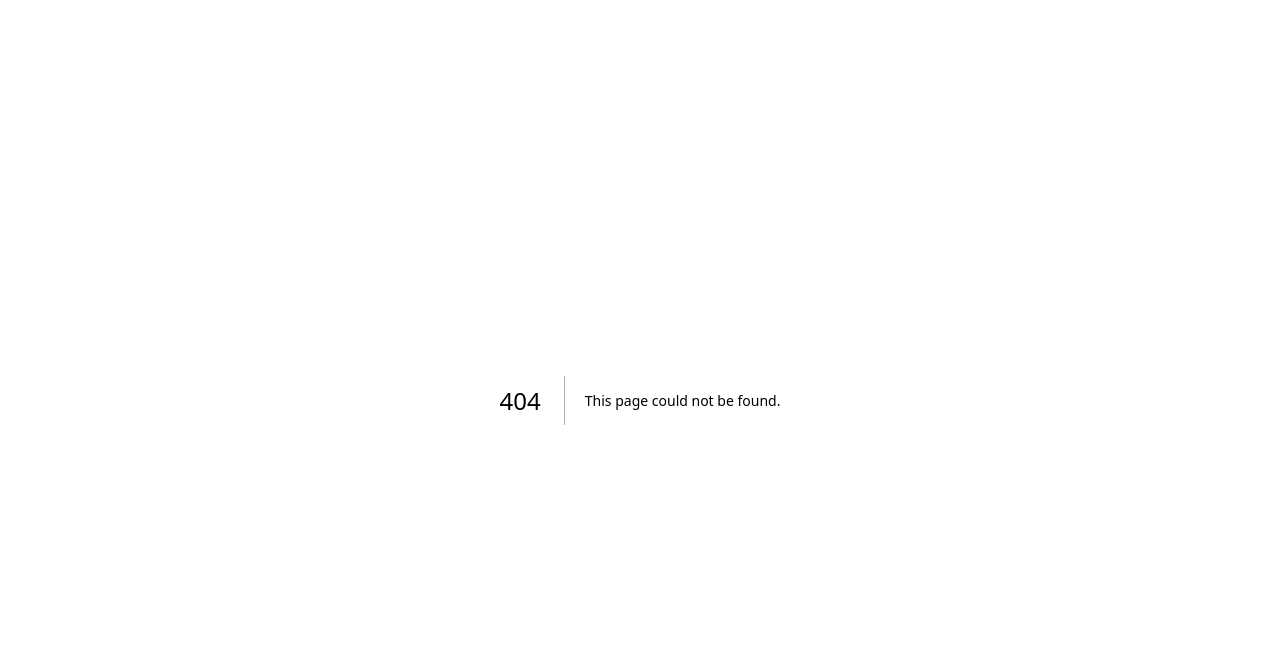
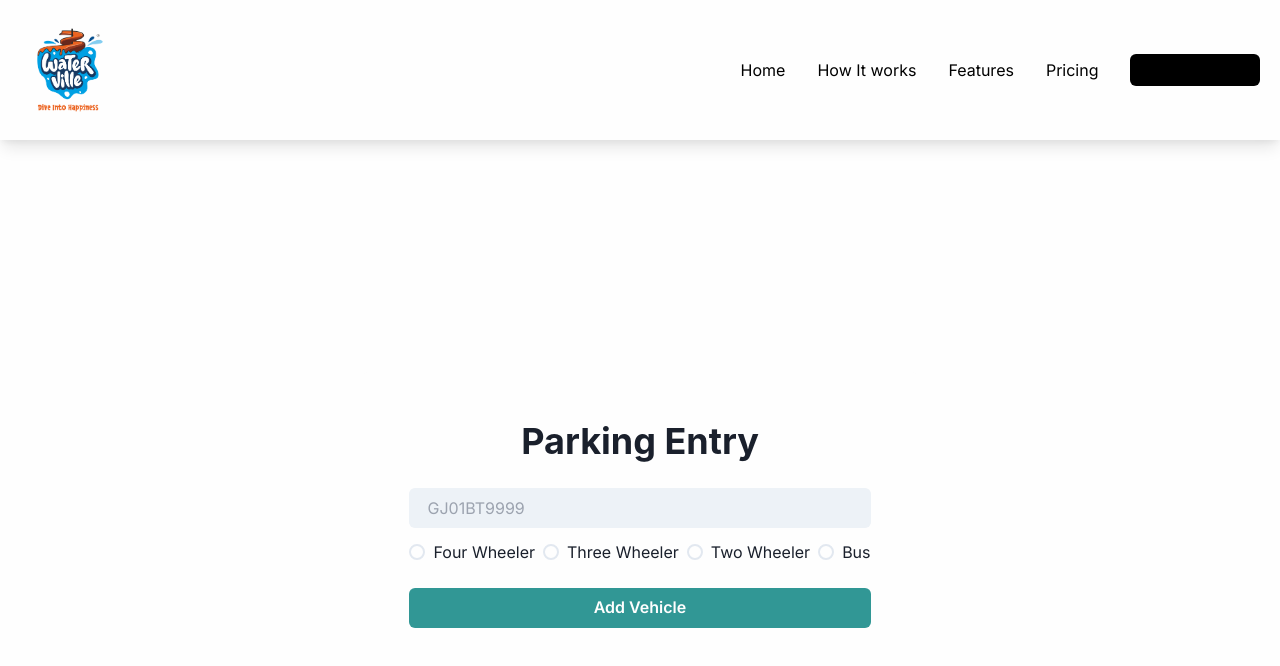
Before and after one commit to Akib-Vijapura/parcking-system, a Next.js app: page /client in a window 1280 px wide. Before the commit this address had no page. Shown: the top 666 px of the page. Built offline with nearby package versions, Linux system fonts and the light colour scheme.

Commit message:
Raw changes for client UI

```diff
--- /dev/null
+++ b/app/client/page.js
@@ -0,0 +1,114 @@
+"use client";
+
+import { useState } from "react";
+import {
+  Flex,
+  Heading,
+  Input,
+  Button,
+  useColorModeValue,
+  CircularProgress,
+  useToast,
+  InputGroup,
+  InputRightElement,
+  IconButton,
+} from "@chakra-ui/react";
+import { Radio, RadioGroup, Stack } from '@chakra-ui/react'
+import {useRouter} from "next/navigation";
+import { Image } from '@chakra-ui/react'
+import NavBar from "../components/clientNavBar";
+
+const Home = () => {
+  const router = useRouter();
+  const formBackground = useColorModeValue("gray.170", "gray.700");
+  const [email, setEmail] = useState("");
+  const [password, setPassword] = useState("");
+  const [isLoading, setIsLoading] = useState(false);
+  const [showPassword, setShowPassword] = useState(false);
+  const [value, setValue] = useState("");
+
+  const toast = useToast();
+  const handleSubmit = (event) => {
+    event.preventDefault();
+    setIsLoading(true);
+
+    // Simulating login validation
+    // Replace with your actual login logic
+    if (email === "admin@gmail.com" && password === "admin1234") {
+      toast({
+        title: "Login Successfull",
+        status: "success",
+        duration: 5000,
+        isClosable: true,
+        position: "bottom-right",
+      });
+      // Redirect to /admin after successful login
+      router.push("/admin");
+    } else {
+      toast({
+        title: "Invalid credentials",
+        description: "Please login with true credentials",
+        status: "error",
+        duration: 5000,
+        isClosable: true,
+        position: "bottom-right",
+      });
+    }
+
+    setIsLoading(false);
+  };
+
+
+  const handleTogglePassword = () => {
+    setShowPassword(!showPassword);
+  };
+
+  return (
+    <>
+    <NavBar />
+
+    <form onSubmit={handleSubmit}>
+      <Flex h="100vh" alignItems="center" justifyContent="center" bg={"whit"} flexDirection="column">
+        <Flex
+          flexDirection="column"
+          bg={"white"}
+          p={12}
+          borderRadius={8}
+          //boxShadow="lg"
+        >
+          <Heading mb={6} textAlign="center">
+            Parking Entry
+          </Heading>
+          <Input
+            placeholder="GJ01BT9999"
+            type="string"
+            variant="filled"
+            mb={3}
+            isRequired
+            onChange={(event) => setEmail(event.currentTarget.value)}
+          />
+          <InputGroup mb={6}>
+          <RadioGroup onChange={setValue} value={value}>
+      <Stack direction='row'>
+        <Radio value='1'>Four Wheeler</Radio>
+        <Radio value='2'>Three Wheeler</Radio>
+        <Radio value='3'>Two Wheeler</Radio>
+        <Radio value='4'>Bus</Radio>
+      </Stack>
+    </RadioGroup>
+          </InputGroup>
+          <Button type="submit" colorScheme="teal" mb={8} disabled={isLoading}>
+            {isLoading ? (
+              <CircularProgress isIndeterminate size="24px" color="teal" />
+            ) : (
+              "Add Vehicle"
+            )}
+          </Button>
+        </Flex>
+        </Flex>
+    </form>
+    </>
+  );
+};
+
+export default Home;
--- /dev/null
+++ b/app/components/clientNavBar.js
@@ -0,0 +1,118 @@
+import { useState } from "react";
+import { Link, Box, Flex, Text, Button, Stack, Image } from "@chakra-ui/react";
+
+const NavBar = (props) => {
+  const [isOpen, setIsOpen] = useState(false);
+
+  const toggle = () => setIsOpen(!isOpen);
+
+  return (
+    <NavBarContainer {...props}>
+      <Image
+          //borderRadius='full'
+          boxSize='100px'
+          src='/logo.png'
+          alt='Water Ville'
+        />
+      <MenuToggle toggle={toggle} isOpen={isOpen} />
+      <MenuLinks isOpen={isOpen} />
+    </NavBarContainer>
+  );
+};
+
+const CloseIcon = () => (
+  <svg width="24" viewBox="0 0 18 18" xmlns="http://www.w3.org/2000/svg">
+    <title>Close</title>
+    <path
+      fill="black"
+      d="M9.00023 7.58599L13.9502 2.63599L15.3642 4.04999L10.4142 8.99999L15.3642 13.95L13.9502 15.364L9.00023 10.414L4.05023 15.364L2.63623 13.95L7.58623 8.99999L2.63623 4.04999L4.05023 2.63599L9.00023 7.58599Z"
+    />
+  </svg>
+);
+
+const MenuIcon = () => (
+  <svg
+    width="24px"
+    viewBox="0 0 20 20"
+    xmlns="http://www.w3.org/2000/svg"
+    fill="black"
+  >
+    <title>Menu</title>
+    <path d="M0 3h20v2H0V3zm0 6h20v2H0V9zm0 6h20v2H0v-2z" />
+  </svg>
+);
+
+const MenuToggle = ({ toggle, isOpen }) => {
+  return (
+    <Box display={{ base: "block", md: "none" }} onClick={toggle}>
+      {isOpen ? <CloseIcon /> : <MenuIcon />}
+    </Box>
+  );
+};
+
+const MenuItem = ({ children, isLast, to = "/", ...rest }) => {
+  return (
+    <Link href={to}>
+      <Text display="block" {...rest}>
+        {children}
+      </Text>
+    </Link>
+  );
+};
+
+const MenuLinks = ({ isOpen }) => {
+  return (
+    <Box
+      display={{ base: isOpen ? "block" : "none", md: "block" }}
+      flexBasis={{ base: "100%", md: "auto" }}
+    >
+      <Stack
+        spacing={8}
+        align="center"
+        justify={["center", "space-between", "flex-end", "flex-end"]}
+        direction={["column", "row", "row", "row"]}
+        pt={[4, 4, 0, 0]}
+      >
+        <MenuItem to="/">Home</MenuItem>
+        <MenuItem to="/how">How It works </MenuItem>
+        <MenuItem to="/faetures">Features </MenuItem>
+        <MenuItem to="/pricing">Pricing </MenuItem>
+        <MenuItem to="/signup" isLast>
+          <Button
+            size="sm"
+            rounded="md"
+            color={["primary.500", "primary.500", "black", "black"]}
+            bg={["black", "black", "primary.500", "primary.500"]}
+            _hover={{
+              bg: ["primary.100", "primary.100", "primary.600", "primary.600"]
+            }}
+          >
+            Create Account
+          </Button>
+        </MenuItem>
+      </Stack>
+    </Box>
+  );
+};
+
+const NavBarContainer = ({ children, ...props }) => {
+  return (
+    <Flex
+      as="nav"
+      align="center"
+      justify="space-between"
+      wrap="wrap"
+      w="100%"
+      //mb={}
+      p={5}
+      bg={["primary.500", "primary.500", "transparent", "transparent"]}
+      color={["black", "black", "primary.700", "primary.700"]}
+      boxShadow="lg"
+      {...props}
+    >
+      {children}
+    </Flex>
+  );
+};
+
+export default NavBar;
--- a/app/providers.js
+++ b/app/providers.js
@@ -2,7 +2,8 @@
 'use client'
 
 import { ChakraProvider } from '@chakra-ui/react'
+import theme from '@/theme'
 
 export function Providers({ children }) {
-  return <ChakraProvider>{children}</ChakraProvider>
+  return <ChakraProvider theme={theme}>{children}</ChakraProvider>
 }
--- /dev/null
+++ b/theme.js
@@ -0,0 +1,15 @@
+// 1. Import `extendTheme`
+import { extendTheme } from "@chakra-ui/react"
+
+// 2. Call `extendTheme` and pass your custom values
+const theme = extendTheme({
+  colors: {
+    white:"#fefefe",
+    babyblue:"#9dd2ec",
+    celestialblue:"#009fe2",
+    jet:"#2a2928",
+    black:"#000000"
+  },
+})
+
+export default theme
```
Also changed, not shown: public/logo.png (added).
